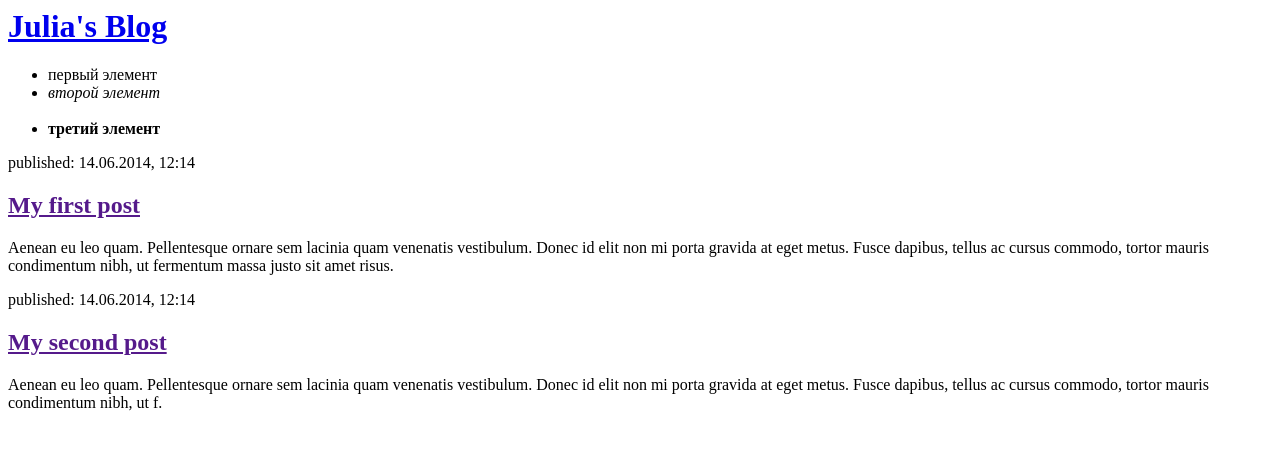
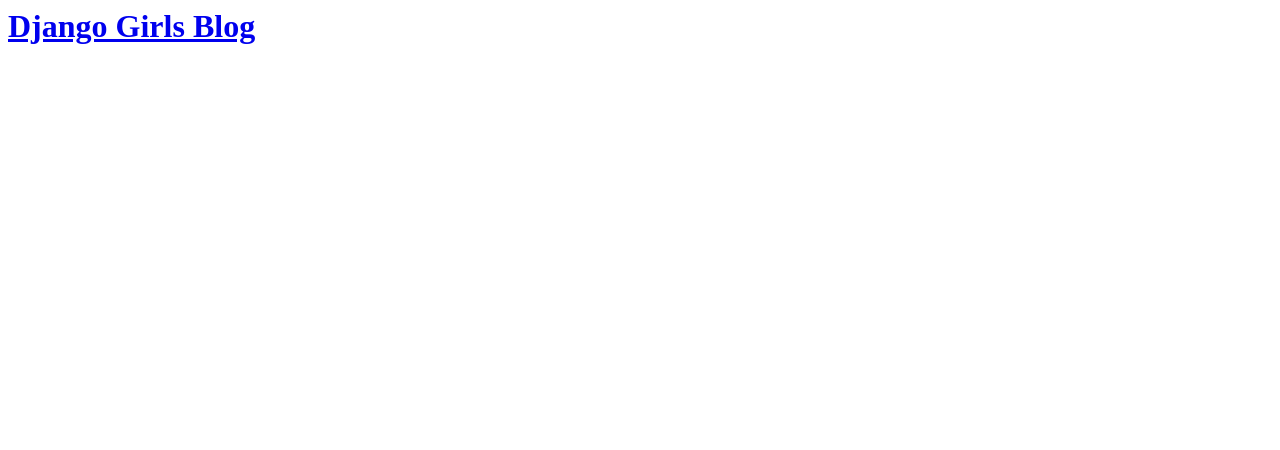
Before and after one commit to JuliaEmelianova/my-first-blog, a Django app: page / in a window 1280 px wide. Shown: the top 450 px of the page. Run offline with Django 3.2, Linux system fonts and the light colour scheme; data that the repository does not hold is empty.

Commit message:
Last commit

```diff
--- a/blog/templates/blog/post_list.html
+++ b/blog/templates/blog/post_list.html
@@ -4,26 +4,9 @@
     </head>
     <body>
         <div>
-            <h1><a href="/">Julia's Blog</a></h1>
-            <ul>
-                <li>первый элемент</li>
-                <li><em>второй элемент</em></li>
-                <br>
-                <li><strong>третий элемент</strong></li>
-            </ul>
+            <h1><a href="/">Django Girls Blog</a></h1>
         </div>
 
-        <div>
-            <p>published: 14.06.2014, 12:14</p>
-            <h2><a href="">My first post</a></h2>
-            <p>Aenean eu leo quam. Pellentesque ornare sem lacinia quam venenatis vestibulum. Donec id elit non mi porta gravida at eget metus. Fusce dapibus, tellus ac cursus commodo, tortor mauris condimentum nibh, ut fermentum massa justo sit amet risus.</p>
-        </div>
-
-        <div>
-            <p>published: 14.06.2014, 12:14</p>
-            <h2><a href="">My second post</a></h2>
-            <p>Aenean eu leo quam. Pellentesque ornare sem lacinia quam venenatis vestibulum. Donec id elit non mi porta gravida at eget metus. Fusce dapibus, tellus ac cursus commodo, tortor mauris condimentum nibh, ut f.</p>
-        </div>
         {% for post in posts %}
             <div>
                 <p>published: {{ post.published_date }}</p>
```
